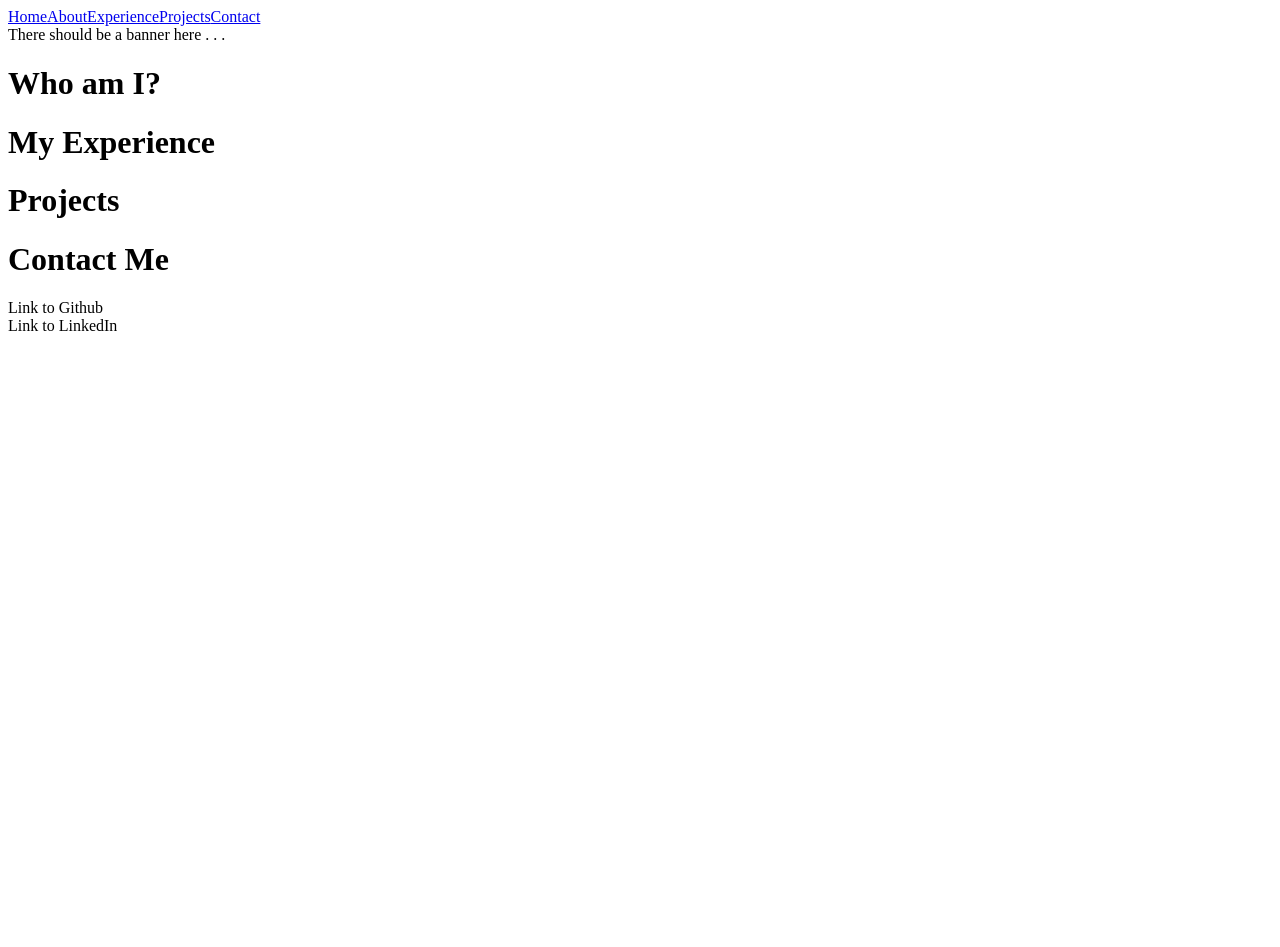
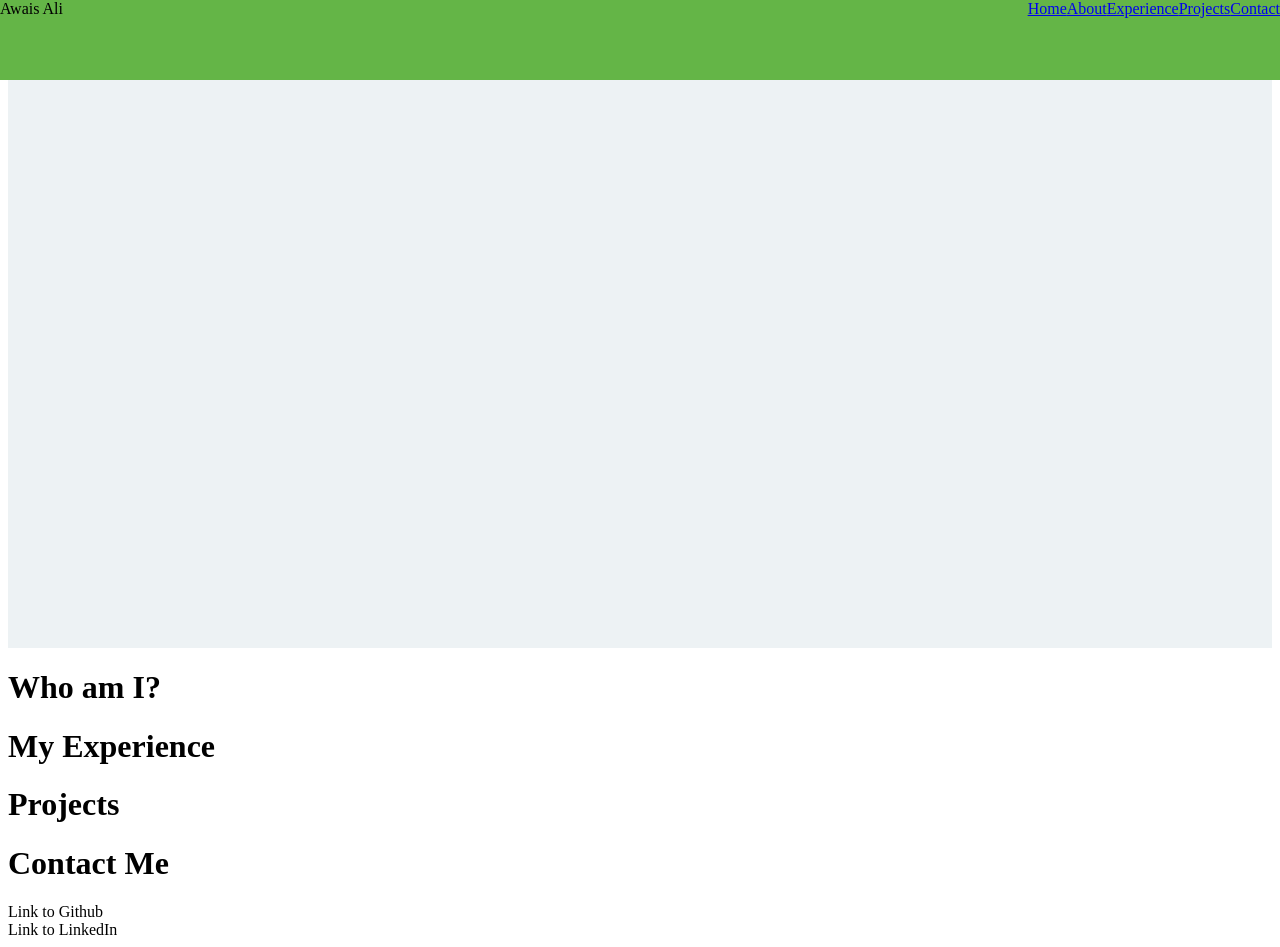
Before and after one commit to Archimedyz/portfolio-site, a Vue app: page / in a window 1280 px wide. Before the commit the page ends 800 px from the top, so only its background shows below. Built offline with nearby package versions, Linux system fonts and the light colour scheme.

Commit message:
Add floating nav bar. (WIP)

```diff
--- a/src/App.vue
+++ b/src/App.vue
@@ -1,4 +1,5 @@
 <script setup>
+import NavBar from './components/NavBar.vue'
 import Home from './components/Home.vue'
 import About from './components/About.vue'
 import Experience from './components/Experience.vue'
@@ -8,14 +9,7 @@ import Contact from './components/Contact.vue'
 
 <template>
     <header>
-        <!-- Add some logo/image to link back to the main page -->
-        <div id="nav-links">
-            <a href="#home">Home</a>
-            <a href="#about">About</a>
-            <a href="#experience">Experience</a>
-            <a href="#projects">Projects</a>
-            <a href="#contact">Contact</a>
-        </div>
+        <NavBar />
     </header>
     <main>
         <Home />
--- a/src/components/Home.vue
+++ b/src/components/Home.vue
@@ -3,11 +3,16 @@
 </script>
 
 <template>
-<div id="Home">
+<div id="home">
     There should be a banner here . . .
 </div>
 </template>
 
 <style scoped>
-
+#home {
+    background-color: var(--light);
+    display: block;
+    width: 100%;
+    min-height: 80vh
+}
 </style>
--- /dev/null
+++ b/src/components/NavBar.vue
@@ -0,0 +1,42 @@
+<script setup>
+</script>
+
+<template>
+<div id="nav-bar">
+    <div id="nav-logo">Awais Ali</div>
+    <div id="nav-links">
+        <a href="#home">Home</a>
+        <a href="#about">About</a>
+        <a href="#experience">Experience</a>
+        <a href="#projects">Projects</a>
+        <a href="#contact">Contact</a>
+    </div>
+</div>
+</template>
+
+<style scoped>
+    #nav-bar {
+        position: fixed;
+        top: 0px;
+        left: 0px;
+        height: 10vh;
+        width: 100%;
+        background-color: var(--primary)
+    }
+
+    #nav-logo {
+        float: left;
+        height: 100%;
+    }
+
+    #nav-links {
+        float: right;
+        position: relative;
+        bottom: 0px;
+    }
+
+    #navlinks a {
+        font-size: 1.5em;
+        font-family: "Bungee Shade", serif;
+    }
+</style>
--- a/src/components/Projects.vue
+++ b/src/components/Projects.vue
@@ -3,7 +3,7 @@
 </script>
 
 <template>
-<div id="Projects">
+<div id="projects">
     <h1>Projects</h1>
 </div>
 </template>
```
